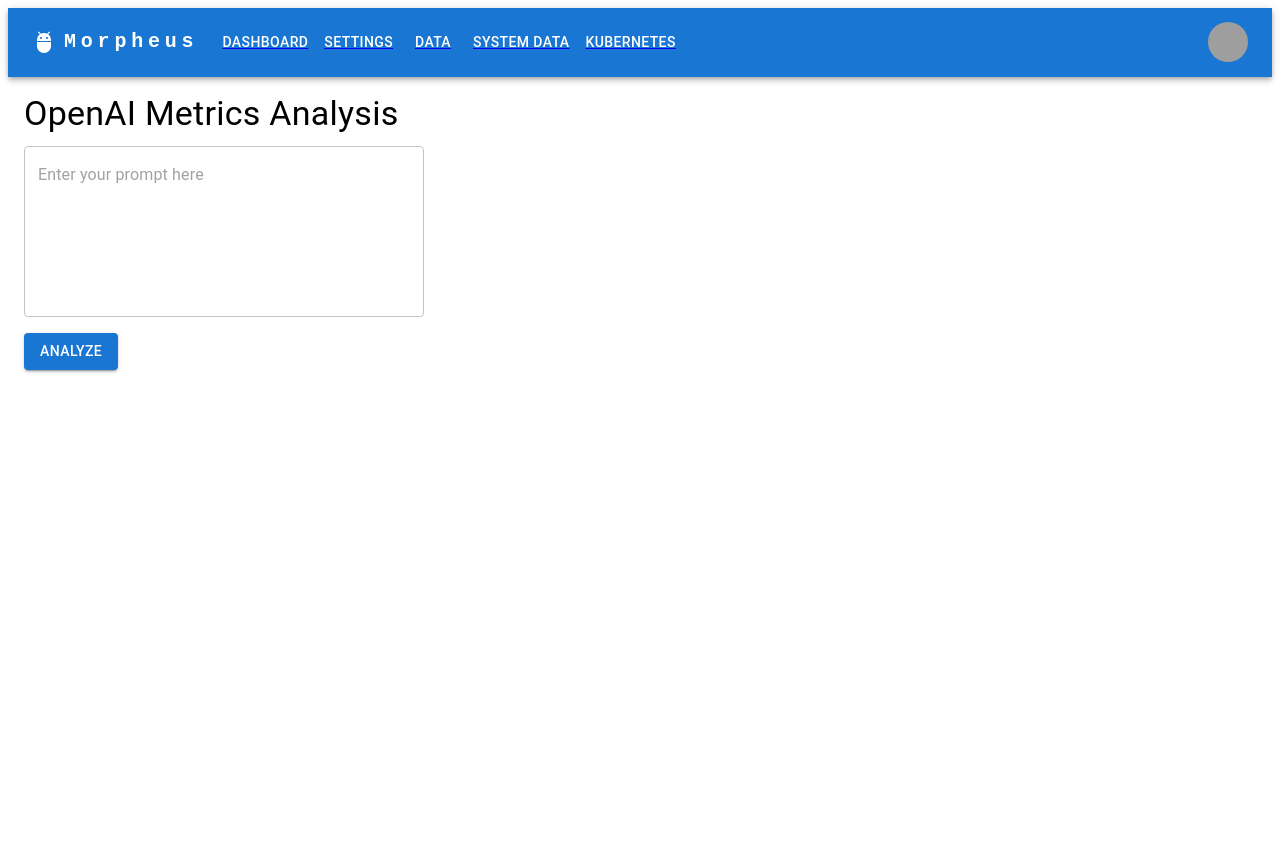
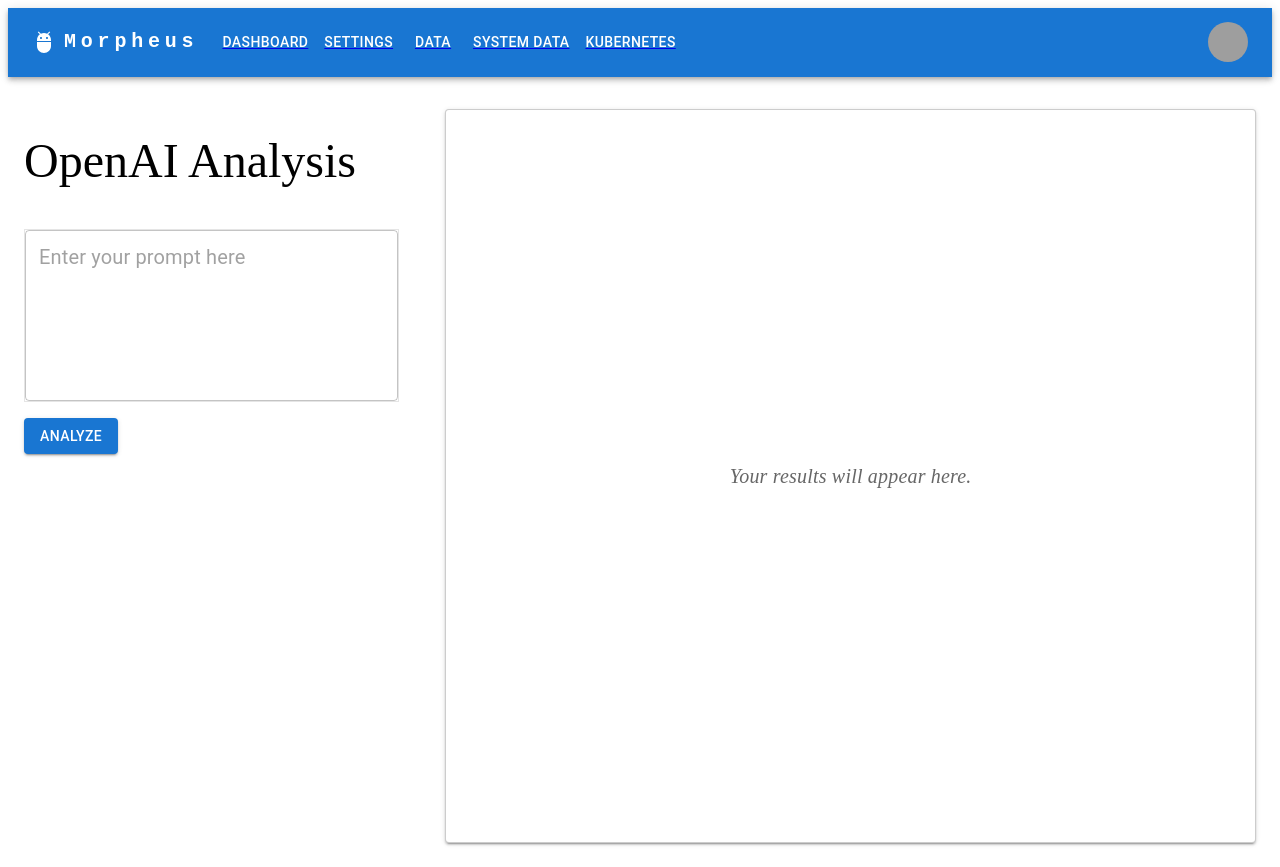
Before and after one commit to oslabs-beta/Morpheus, a Next.js app in the folder nextui/: page /openai-analyze-metrics in a window 1280 px wide. Before the commit the page ends 800 px from the top, so only its background shows below. Built offline with nearby package versions, Linux system fonts and the light colour scheme; grey boxes are pictures that could not be loaded.

Commit message:
Slight edits

```diff
--- a/nextui/app/api/openai-analyze-metrics/route.ts
+++ b/nextui/app/api/openai-analyze-metrics/route.ts
@@ -45,16 +45,25 @@
     // Combine the user's prompt with the Prometheus data
     const enhancedPrompt = `
       ${prompt}
-
-      Here's the current metrics data from our system:
+      These are current metrics data from our containerized system:
       ${JSON.stringify(prometheusData, null, 2)}
-
-      Please analyze these metrics along with the original prompt and provide insights and recommendations. Limit your response to 500 tokens.
+      Analyze this, along with the original prompt to provide insights and opinions.
+      Organize response by the four metrics, titled. Ensure there is no bold and no headings formatting.
+      Create a recommendation section with a list of specific actions.
+      Aim to specify containers/metrics/numbers. Response should be 1000 to 1500 tokens.
     `;
+    //Model 4 seems to have better consistency in response style and length, so it didn't require these specific instructions.
+    //However, 3.5-turbo was used because it was much cheaper at less than $0.005 per 1000 tokens. while 4 was over $0.03 per 1000 tokens.
+    //Currently, running Morpheus containers alone, the prometheus data is about 4 to 6 thousand tokens. The complexity of the data seems to also increase this, because just the prometheus data, with little prompt and very limited token response, would cost 3 to 6 cents per request in gpt-4.
+    //Used 'opinion' in prompt to get more judgement rather than only objective facts
+    //Mentioned formatting because bold results in '**' and headings result in '###'
+    //Organization by metric was used for more clarity
+    //Used 'containers/metrics/numbers' to prevent vague or general sounding responses
 
     // Send the enhanced prompt to OpenAI for analysis
     const completion = await openai.chat.completions.create({
-      model: 'gpt-4-0125-preview',
+      // model: 'gpt-4-0125-preview',
+      model: 'gpt-3.5-turbo',
       messages: [{ role: 'user', content: enhancedPrompt }],
     });
 
--- a/nextui/app/openai-analyze-metrics/page.tsx
+++ b/nextui/app/openai-analyze-metrics/page.tsx
@@ -52,10 +52,16 @@
         // color: 'white',
       }}
     >
-      <Grid container spacing={2}>
-        <Grid item xs={12} md={4}>
-          <Typography variant='h4' gutterBottom>
-            OpenAI Metrics Analysis
+      <Grid container spacing={4}>
+        <Grid item xs={12} md={4} lg={4} sx={{ pr: { md: 2 } }}>
+          <Typography
+            variant='h3'
+            fontFamily={'avenir'}
+            // fontWeight={'bold'}
+            gutterBottom
+            sx={{ mt: 5, mb: 5 }}
+          >
+            OpenAI Analysis
           </Typography>
           <TextField
             fullWidth
@@ -65,7 +71,14 @@
             value={prompt}
             onChange={(e) => setPrompt(e.target.value)}
             placeholder='Enter your prompt here'
-            sx={{ mb: 2, bgcolor: 'white' }}
+            sx={{
+              mb: 2,
+              bgcolor: 'white',
+              border: '1px solid rgba(0,0,0,.1)',
+              '& .MuiInputBase-input': {
+                fontSize: '20px',
+              },
+            }}
           />
           <Button
             variant='contained'
@@ -82,22 +95,75 @@
           )}
         </Grid>
         <Grid item xs={12} md={8}>
-          {response && (
-            <Paper elevation={3} sx={{ p: 2, mt: 2, height: '100%' }}>
-              <Typography variant='h6' gutterBottom fontWeight='bold'>
+          <Paper
+            elevation={2} //for shadow effect
+            sx={{
+              p: 2,
+              mt: 2,
+              height: 'calc(100vh - 100px)',
+              display: 'flex',
+              flexDirection: 'column',
+              border: '1px solid rgba(0,0,0,.2)',
+            }}
+          >
+            {response && (
+              <Typography
+                variant='h5'
+                gutterBottom
+                fontWeight='bold'
+                fontFamily={'avenir'}
+                sx={{ mb: 5 }}
+              >
                 Insights and Recommendations:
               </Typography>
+            )}
+            {isLoading ? (
+              <Box
+                sx={{
+                  display: 'flex',
+                  justifyContent: 'center',
+                  alignItems: 'center',
+                  flex: 1,
+                }}
+              >
+                <CircularProgress />
+              </Box>
+            ) : response ? (
               <Typography
                 variant='body1'
                 sx={{
-                  fontFamily: 'Calibri, Arial, sans-serif',
+                  fontFamily: 'avenir',
                   whiteSpace: 'pre-wrap',
+                  fontSize: '22px',
+                  overflowY: 'auto',
+                  flex: 1,
                 }}
               >
                 {response}
               </Typography>
-            </Paper>
-          )}
+            ) : (
+              <Box
+                sx={{
+                  display: 'flex',
+                  justifyContent: 'center',
+                  alignItems: 'center',
+                  flex: 1,
+                }}
+              >
+                <Typography
+                  variant='body1'
+                  sx={{
+                    color: 'text.secondary',
+                    fontStyle: 'italic',
+                    fontFamily: 'avenir',
+                    fontSize: '20px',
+                  }}
+                >
+                  Your results will appear here.
+                </Typography>
+              </Box>
+            )}
+          </Paper>
         </Grid>
       </Grid>
     </Box>
```
